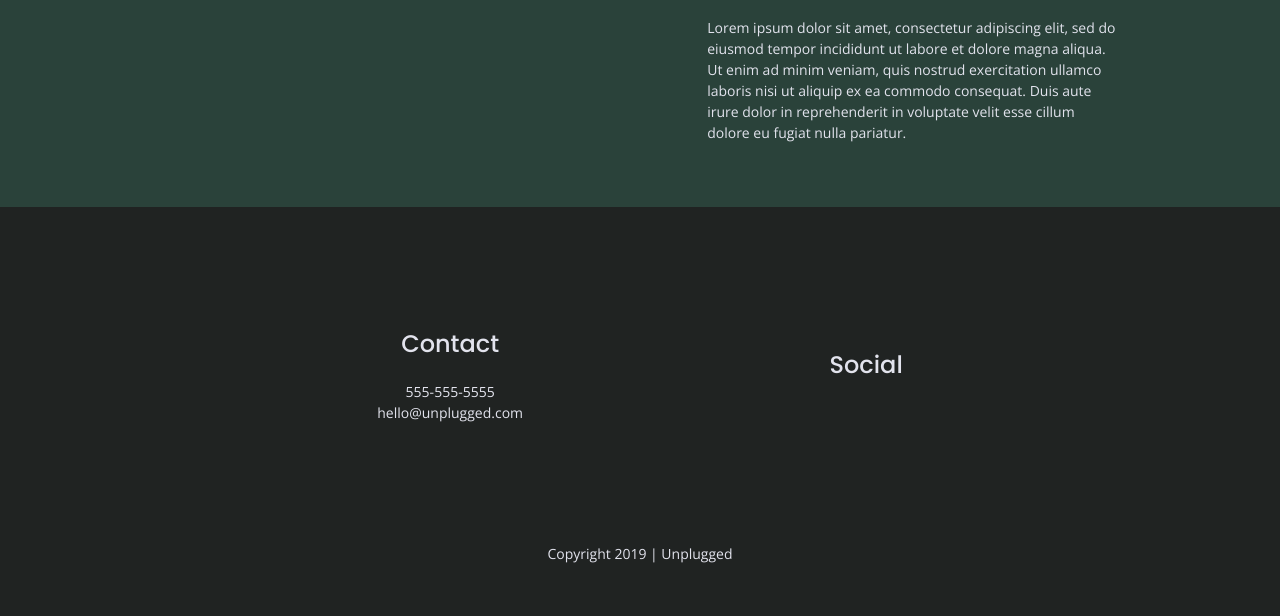
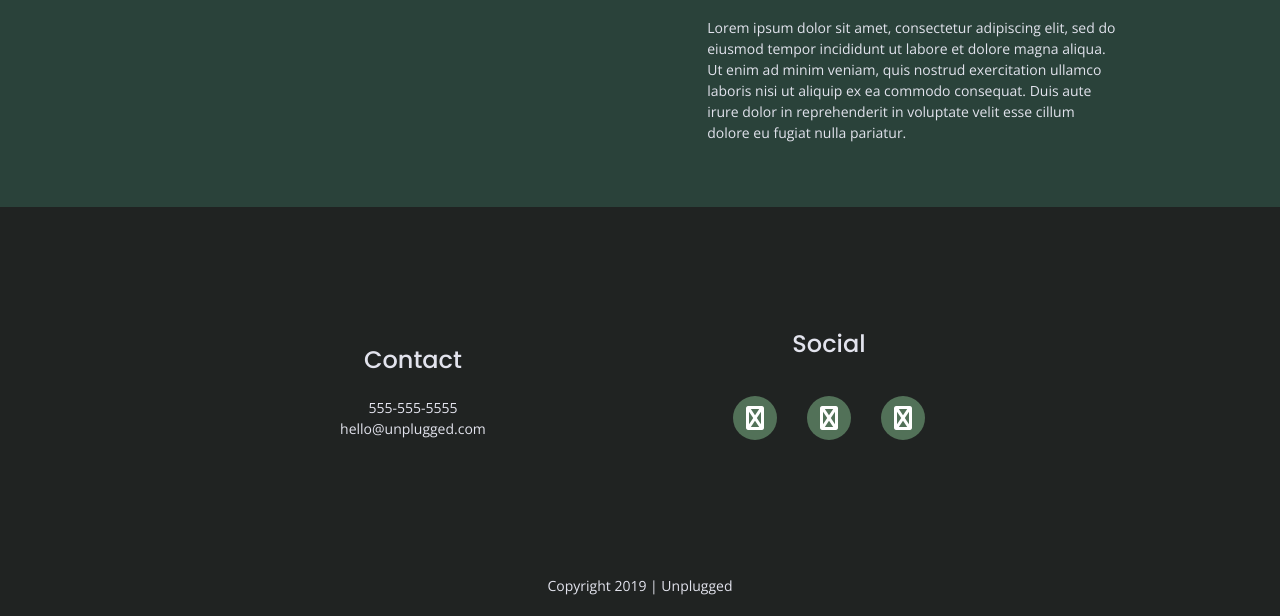
Before and after one commit to wesiptea/unplugged-retreat-updated, a plain HTML site: page index.html in a window 1280 px wide. Shown: the part 1968-2584 px from the top of the page. Before the commit the page ends 2552 px from the top, so only its background shows below. Drawn offline with nearby package versions, Linux system fonts and the light colour scheme.

Commit message:
Social icons added

```diff
--- a/css/main.css
+++ b/css/main.css
@@ -257,7 +257,26 @@ footer .social-icons p {
   justify-content: center;
   align-items: center;
   flex-flow: row wrap;
+}
 
+.social-icons .circle {
+  display: flex;
+  justify-content: center;
+  align-items: center;
+  border-radius: 50%;
+  height: 2.75em;
+  width: 2.75em;
+  background-color: #527158;
+  margin: 15px;
+}
+
+.social-icons i {
+  display: flex;
+  justify-content: center;
+  align-items: center;
+  font-size: 1.5em;
+  line-height: 1.25em;
+  color: white;
 }
 
 footer .copyright {
@@ -452,13 +471,12 @@ input[type=button] {
   margin: 0;
 }
 
-
 /* ========= MOBILE - FAQ page styles ========= */
 
 .faq {
   display: flex;
   justify-content: center;
-  align-items: center;
+  align-items: flex-start;
   background-color: #527158;
   margin: 0 0 50px 0;
 }
@@ -480,7 +498,8 @@ input[type=button] {
 }
 
 .faq h2 {
-  margin-bottom: 40px;
+  font-size: 2.25em;
+  margin: 0 0 35px 0;
 }
 
 .faq i {
@@ -726,6 +745,10 @@ input[type=button] {
       margin-bottom: 0;
   }
 
+  .div circle {
+    margin: 0 20px 0 20px;
+  }
+
   footer .copyright {
       width: 100%;
       text-align: center;
--- a/index.html
+++ b/index.html
@@ -197,15 +197,21 @@
 
             <div class="social-icons">
               <p>
-                <a href="https://www.facebook.com/skillcrush" target="_blank"></a>
+                <a href="https://www.facebook.com/skillcrush" target="_blank">
+                  <div class="circle"><i class="fa-brands fa-facebook-f"></i></div>
+                </a>
               </p>
 
               <p>
-                <a href="https://twitter.com/skillcrush" target="_blank"></a>
+                <a href="https://twitter.com/skillcrush" target="_blank">
+                  <div class="circle"><i class="fa-brands fa-twitter"></i></div>
+                </a>
               </p>
 
               <p>
-                <a href="https://www.instagram.com/skillcrush/" target="_blank"></a>
+                <a href="https://www.instagram.com/skillcrush/" target="_blank">
+                  <div class="circle"><i class="fa-brands fa-instagram"></i></div>
+                </a>
               </p>
             </div>
           </div> <!--end of social div-->
```
Also changed, not shown: about/index.html (+9 -7 lines), faq/index.html (+9 -7 lines).
